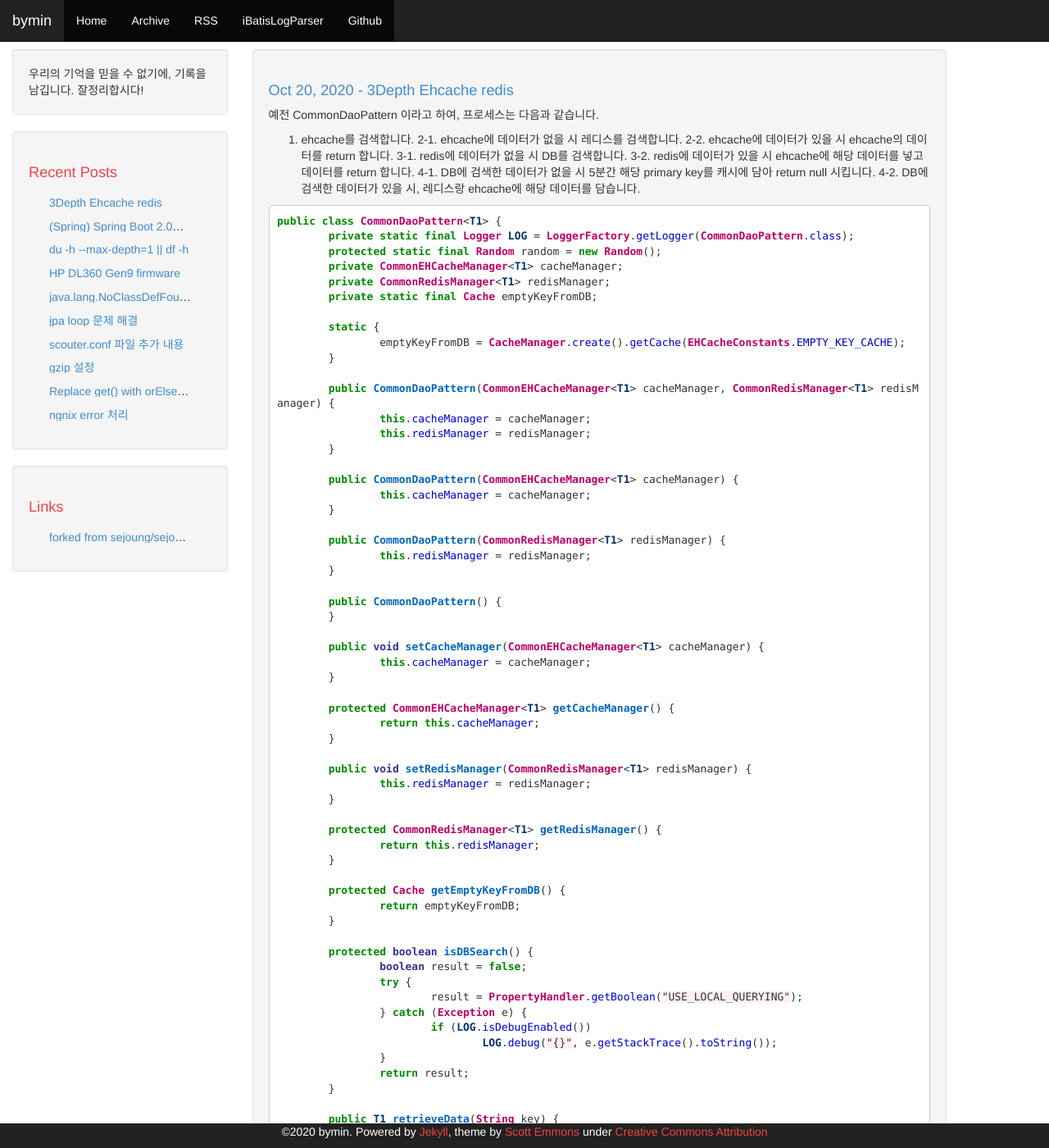
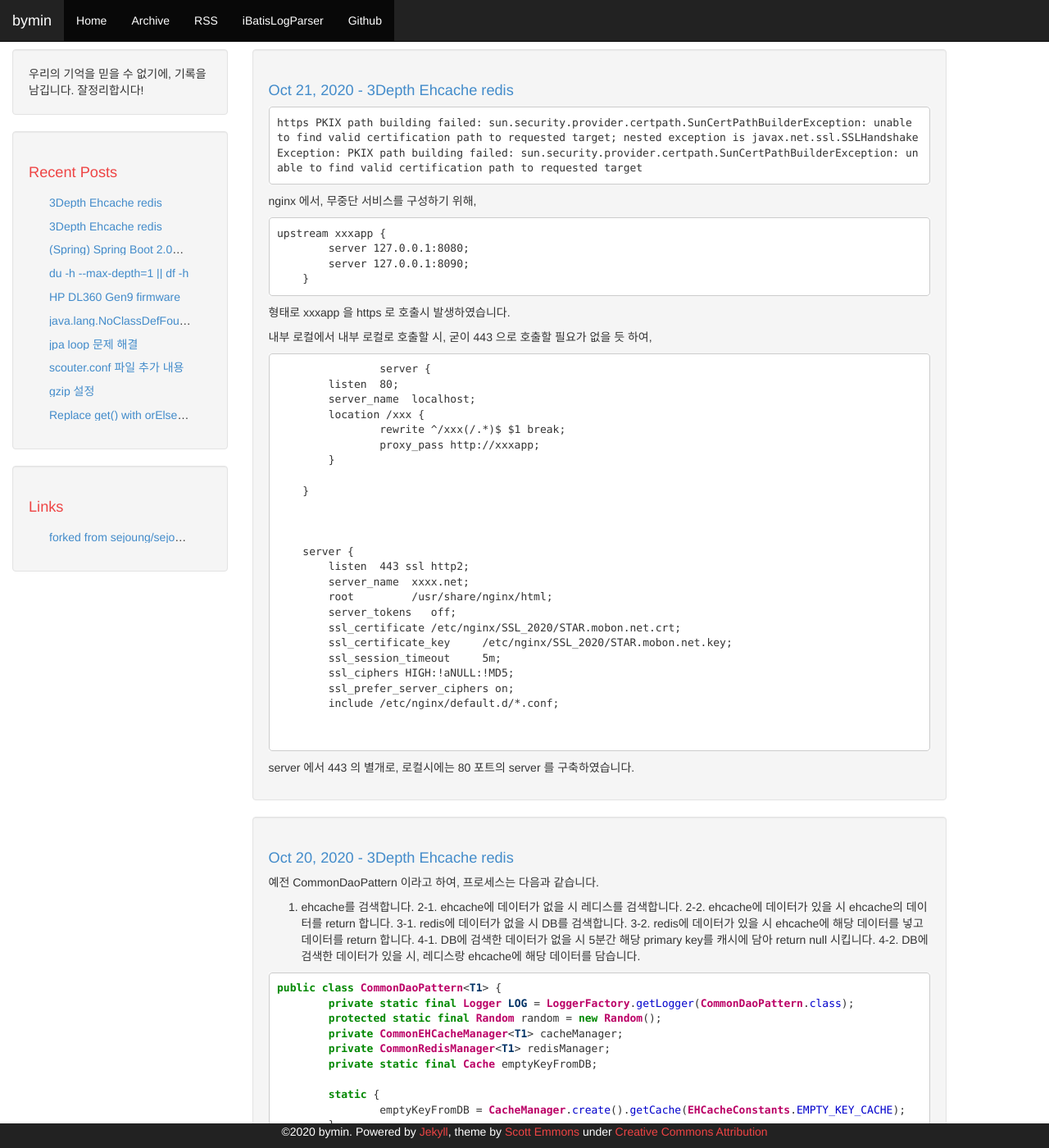
Before and after one commit to youngclown/youngclown.github.io, a Jekyll site: the page built from index.html, in a window 1280 px wide and 1400 px high. Shown: the whole window at 82% size. Built offline with Jekyll 4.4.1, drawn with Linux system fonts in a browser that asks for light colours; the list of posts is cut into pages by our own code; some of the changed text lies outside the part shown.

Commit message:
nginx 를 ngnix ... 로 왜케 많이 쓰 는지 ...

````diff
--- a/_posts/2020-07-13-ngnix_setting.md
+++ b/_posts/2020-07-13-ngnix_setting.md
@@ -1,6 +1,6 @@
 ---
 layout: post
-title: "ngnix error 처리"
+title: "nginx error 처리"
 comments: true
 ---
 
@@ -43,14 +43,14 @@ proxy_set_header Host $http_host;
 nginx version: nginx/1.10.3
 ```
 
-위와 같은 ngnix 의 1.10.3 의 경우 default.conf 에 server 설정이 적용되어있어,
+위와 같은 nginx 의 1.10.3 의 경우 default.conf 에 server 설정이 적용되어있어,
 nginx.conf 에 server 설정을 정의해도,
 
 ```
 vi /etc/nginx/conf.d/default.conf
 ```
 
-위의 default 값이 강제로 설정되어, /usr/share/ngnix/html 의 경로의 url 을 matching 시키려고 하는 이슈가 있었습니다.
+위의 default 값이 강제로 설정되어, /usr/share/nginx/html 의 경로의 url 을 matching 시키려고 하는 이슈가 있었습니다.
 
 
 
--- /dev/null
+++ b/_posts/2020-10-21-pkix.md
@@ -0,0 +1,54 @@
+---
+layout: post
+title: "3Depth Ehcache redis"
+comments: true
+---
+
+
+```
+https PKIX path building failed: sun.security.provider.certpath.SunCertPathBuilderException: unable to find valid certification path to requested target; nested exception is javax.net.ssl.SSLHandshakeException: PKIX path building failed: sun.security.provider.certpath.SunCertPathBuilderException: unable to find valid certification path to requested target
+```
+
+nginx 에서, 무중단 서비스를 구성하기 위해,
+
+
+```
+upstream xxxapp {
+        server 127.0.0.1:8080;
+        server 127.0.0.1:8090;
+    }
+```
+
+형태로 xxxapp 을 https 로 호출시 발생하였습니다.
+
+내부 로컬에서 내부 로컬로 호출할 시,
+굳이 443 으로 호출할 필요가 없을 듯 하여,
+
+```
+		server {
+        listen  80;
+        server_name  localhost;
+        location /xxx {
+                rewrite ^/xxx(/.*)$ $1 break;
+                proxy_pass http://xxxapp;
+        }
+
+    }
+
+
+
+    server {
+        listen  443 ssl http2;
+        server_name  xxxx.net;
+        root         /usr/share/nginx/html;
+        server_tokens   off;
+        ssl_certificate /etc/nginx/SSL_2020/STAR.mobon.net.crt;
+        ssl_certificate_key     /etc/nginx/SSL_2020/STAR.mobon.net.key;
+        ssl_session_timeout     5m;
+        ssl_ciphers HIGH:!aNULL:!MD5;
+        ssl_prefer_server_ciphers on;
+        include /etc/nginx/default.d/*.conf;
+
+{{중략}}
+```
+server 에서 443 의 별개로, 로컬시에는 80 포트의 server 를 구축하였습니다.
````
